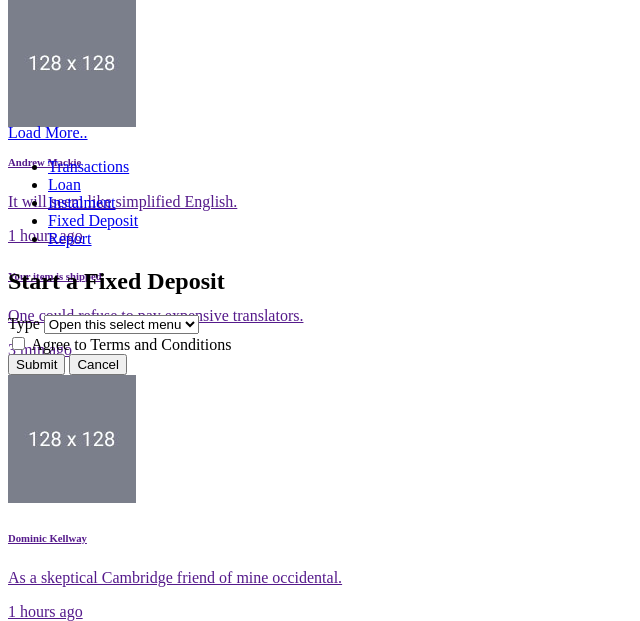
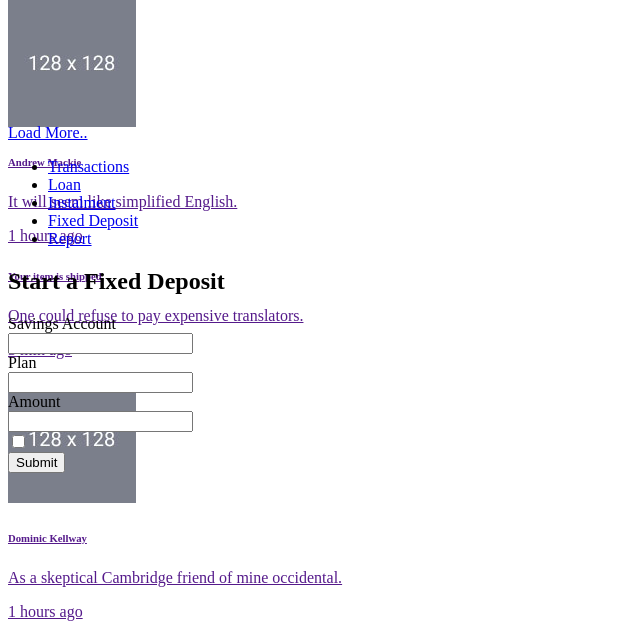
Before and after one commit to NethumL/bank, a Symfony app: template templates/fixed_deposit/index.html.twig in a window 1280 px wide. Shown: the part 362-983 px from the top of the page, without its empty margins (0-640 px from the left). Run offline with Twig, Linux system fonts and the light colour scheme; the template is opened without the code that fills it, so the values that code supplies are empty; form fields are guessed from the names that the template uses; some libraries are stand-ins or nearby versions.

Commit message:
Fix `/fixed-deposit` form

```diff
--- a/src/Form/FixedDepositType.php
+++ b/src/Form/FixedDepositType.php
@@ -45,7 +45,7 @@ class FixedDepositType extends AbstractType
                 'constraints' => new Range([
                     'min' => 0, 'max' => floatval($maxAmount), 'notInRangeMessage' => 'Deposit must be between {{ min }} and {{ max }}'
                 ]),
-                'label' => 'Amount (limit: ' . $maxAmount . ')'
+                'label' => 'Amount (<' . $maxAmount . ')'
             ])
             ->add('agree', CheckboxType::class, [
                 'label' => 'Agree to Terms and Conditions',
--- a/templates/fixed_deposit/index.html.twig
+++ b/templates/fixed_deposit/index.html.twig
@@ -3,44 +3,40 @@
 {% block title %}Hello FixedDepositController!{% endblock %}
 
 {% block body %}
+<div class="row justify-content-md-center">
     <h2>Start a Fixed Deposit</h2>
-    <div class="card">
+    <div class="card w-50">
         <div class="card-body">
-            <form class="form-horizontal" method="post">
-                <div class="row">
-                    <div class="form-group mb-4">
-                        <label for="loan_plan">Type</label>
-                        <select class="form-select" id="loan_plan" name="loan_plan" required>
-                            <option selected>Open this select menu</option>
-                            <option value="1">One</option>
-                            <option value="2">Two</option>
-                            <option value="3">Three</option>
-                        </select>
+            {{ form_start(form, {'attr': {'class': 'needs-validation'}}) }}
+                <div class="row mb-3">
+                    {{ form_errors(form) }}
+                    {{ form_label(form.savingsAccount, 'Savings Account', {'label_attr': {'class': 'col-sm-2 col-form-label'}}) }}
+                    <div class="col-sm-10">
+                        {{ form_errors(form.savingsAccount) }}
+                        {{ form_widget(form.savingsAccount) }}
                     </div>
                 </div>
-                <div class="form-check">
-                    <input class="form-check-input" type="checkbox" value="" id="agree">
-                    <label class="form-check-label" for="agree">
-                        Agree to Terms and Conditions
-                    </label>
+                <div class="row mb-3">
+                    {{ form_label(form.plan, 'Plan', {'label_attr': {'class': 'col-sm-2 col-form-label'}}) }}
+                    <div class="col-sm-10">
+                        {{ form_errors(form.plan) }}
+                        {{ form_widget(form.plan) }}
+                    </div>
                 </div>
+                <div class="row mb-3">
+                    {{ form_label(form.amount, null, {'label_attr': {'class': 'col-sm-2 col-form-label'}}) }}
+                    <div class="col-sm-10">
+                        {{ form_errors(form.amount) }}
+                        {{ form_widget(form.amount) }}
+                    </div>
+                </div>
+                {{ form_errors(form.agree) }}
+                {{ form_widget(form.agree) }}
                 <div class="mt-4">
-                    <button
-                            class="btn btn-success btn-block waves-effect waves-light"
-                            type="submit"
-                            name="btn_submit"
-                    >
-                        Submit
-                    </button>
-                    <button
-                            class="btn btn-danger btn-block waves-effect waves-light"
-                            type="submit"
-                            name="btn_submit"
-                    >
-                        Cancel
-                    </button>
+                    {{ form_widget(form.submit, {'attr': {'class': 'btn-success btn-block waves-effect waves-light'}}) }}
                 </div>
-            </form>
+            {{ form_end(form) }}
         </div>
     </div>
+</div>
 {% endblock %}
```
